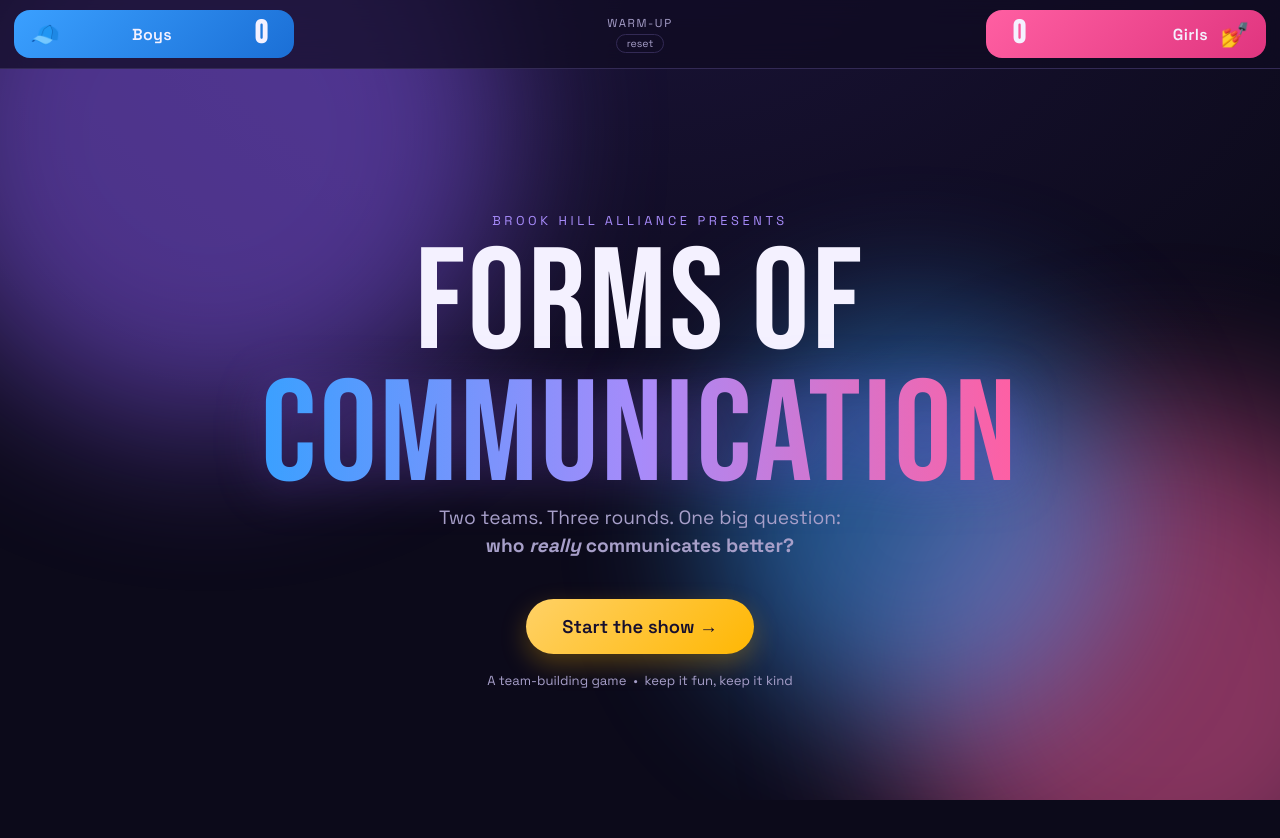
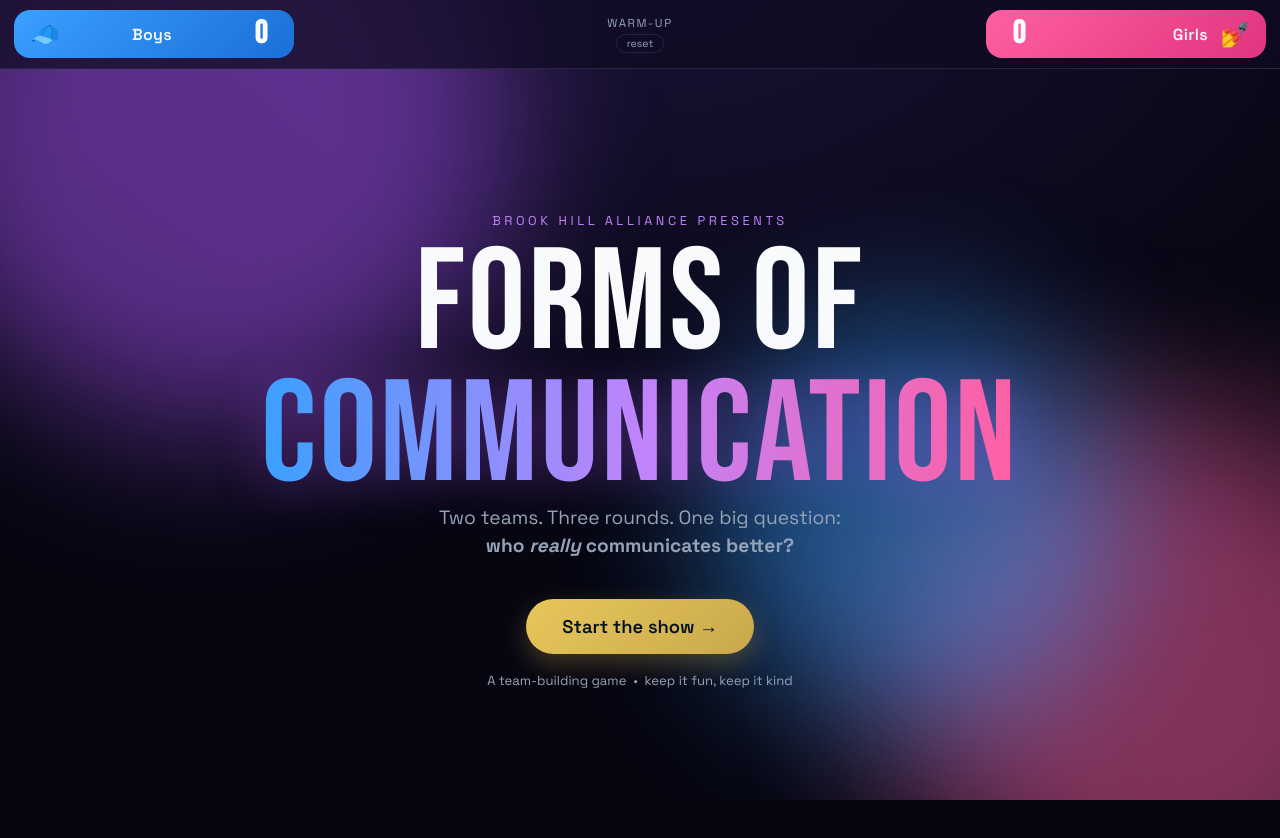
Before and after one commit to s3anzi3/brook-hill-forms-of-communication, a plain HTML site: page public/index.html in a window 1280 px wide. Drawn offline with Linux system fonts and the light colour scheme.

Commit message:
Re-theme site to Brook Hill Alliance brand palette
Adopt BHA colors throughout: dark navy #060611, signature gold
#E7C75A/#C9A84C, violet #a855f7, #f8fafc text. Team blue/pink kept
for identity. Confetti/effects updated to match.

Co-Authored-By: Claude Opus 4.8 <noreply@anthropic.com>

```diff
--- a/public/app.js
+++ b/public/app.js
@@ -318,7 +318,7 @@
   addEventListener('resize', sizeCanvas); sizeCanvas();
 
   function confetti() {
-    const colors = ['#ffd166', '#8b5cf6', '#3aa0ff', '#ff5fa2', '#37d67a'];
+    const colors = ['#E7C75A', '#a855f7', '#3aa0ff', '#ff5fa2', '#4ade80'];
     for (let i = 0; i < 160; i++) {
       pieces.push({
         x: Math.random() * canvas.width,
@@ -352,7 +352,7 @@
     const rect = el.getBoundingClientRect();
     const cx = rect.left + rect.width / 2;
     const cy = rect.top + rect.height / 2;
-    const colors = ['#ffd166', '#8b5cf6', '#37d67a', '#3aa0ff', '#ff5fa2'];
+    const colors = ['#E7C75A', '#a855f7', '#4ade80', '#3aa0ff', '#ff5fa2'];
     for (let i = 0; i < 24; i++) {
       pieces.push({
         x: cx, y: cy, r: 4 + Math.random() * 5,
--- a/public/styles.css
+++ b/public/styles.css
@@ -1,23 +1,25 @@
 /* ===== Forms of Communication — Brook Hill Alliance ===== */
 :root{
-  --bg:#0c0a1a;
-  --bg2:#141026;
-  --ink:#f4f1ff;
-  --muted:#a79fc9;
-  --gold:#ffd166;
-  --purple:#8b5cf6;
-  --purple-2:#a78bfa;
+  /* Brook Hill Alliance brand: dark navy + gold + violet */
+  --bg:#060611;
+  --bg2:#0d0d1c;
+  --ink:#f8fafc;
+  --muted:#94a3b8;
+  --gold:#E7C75A;
+  --gold-2:#C9A84C;
+  --purple:#a855f7;
+  --purple-2:#c084fc;
   --boys:#3aa0ff;
   --boys-2:#1b6fd6;
   --girls:#ff5fa2;
   --girls-2:#e0357f;
-  --card:#1c1636;
-  --card-2:#241b45;
-  --line:#332a55;
-  --ok:#37d67a;
-  --skip:#ff7a7a;
+  --card:#0d0d1c;
+  --card-2:#14142a;
+  --line:#26263f;
+  --ok:#4ade80;
+  --skip:#fca5a5;
   --radius:20px;
-  --shadow:0 24px 60px rgba(0,0,0,.45);
+  --shadow:0 24px 60px rgba(0,0,0,.55);
 }
 
 *{box-sizing:border-box}
@@ -82,7 +84,7 @@ body{
 /* ---------- typography / shared ---------- */
 .kicker{
   display:inline-block;font-size:.74rem;letter-spacing:.22em;text-transform:uppercase;
-  color:var(--gold);border:1px solid rgba(255,209,102,.35);border-radius:30px;
+  color:var(--gold);border:1px solid rgba(231,199,90,.35);border-radius:30px;
   padding:5px 14px;margin-bottom:18px;
 }
 .kicker.boys-k{color:var(--boys);border-color:rgba(58,160,255,.4)}
@@ -97,16 +99,16 @@ h2{font-size:clamp(1.6rem,4.5vw,2.9rem);line-height:1.08;margin:0 0 14px;font-we
 .btn{
   font-family:inherit;font-weight:600;font-size:1rem;
   border:none;cursor:pointer;border-radius:40px;
-  padding:13px 26px;color:#160f2e;
-  background:linear-gradient(135deg,var(--gold),#ffb703);
-  box-shadow:0 10px 26px rgba(255,183,3,.28);
+  padding:13px 26px;color:#06121a;
+  background:linear-gradient(135deg,var(--gold),var(--gold-2));
+  box-shadow:0 10px 26px rgba(201,168,76,.3);
   transition:transform .12s ease, box-shadow .2s, filter .2s;
 }
 .btn:hover{transform:translateY(-2px);filter:brightness(1.05)}
 .btn:active{transform:translateY(0) scale(.97)}
 .btn-big{font-size:1.15rem;padding:16px 36px;margin-top:14px}
 .btn.ghost{background:transparent;color:var(--ink);border:1px solid var(--line);box-shadow:none}
-.btn.ghost:hover{border-color:var(--purple-2);background:rgba(139,92,246,.1)}
+.btn.ghost:hover{border-color:var(--purple-2);background:rgba(168,85,247,.1)}
 .btn.small{padding:9px 16px;font-size:.85rem}
 .btn.play{background:linear-gradient(135deg,var(--ok),#12a150);color:#04160b;box-shadow:0 10px 26px rgba(55,214,122,.25)}
 .btn.skip{background:linear-gradient(135deg,#ff9a9a,#ff5f5f);color:#2a0808;box-shadow:0 10px 26px rgba(255,95,95,.22)}
@@ -116,7 +118,7 @@ h2{font-size:clamp(1.6rem,4.5vw,2.9rem);line-height:1.08;margin:0 0 14px;font-we
 .eyebrow{color:var(--purple-2);letter-spacing:.28em;text-transform:uppercase;font-size:.8rem;margin:0 0 10px}
 .title-huge{font-family:'Bebas Neue',sans-serif;font-weight:400;line-height:.92;margin:0;font-size:clamp(3.2rem,15vw,9rem);letter-spacing:.02em}
 .title-huge .line{display:block}
-.title-huge .accent{background:linear-gradient(90deg,var(--boys),var(--purple-2),var(--girls));-webkit-background-clip:text;background-clip:text;color:transparent;filter:drop-shadow(0 6px 24px rgba(139,92,246,.35))}
+.title-huge .accent{background:linear-gradient(90deg,var(--boys),var(--purple-2),var(--girls));-webkit-background-clip:text;background-clip:text;color:transparent;filter:drop-shadow(0 6px 24px rgba(168,85,247,.35))}
 .reveal{opacity:0;transform:translateY(20px);animation:revealUp .7s ease forwards}
 .reveal.delay-1{animation-delay:.15s}
 .reveal.delay-2{animation-delay:.3s}
@@ -142,7 +144,7 @@ h2{font-size:clamp(1.6rem,4.5vw,2.9rem);line-height:1.08;margin:0 0 14px;font-we
 .slide p{color:var(--muted);font-size:clamp(1rem,2.6vw,1.25rem);line-height:1.55;max-width:640px;margin:0 auto}
 .kicker+h2{margin-top:4px}
 .chip-row{display:flex;flex-wrap:wrap;gap:10px;justify-content:center;margin-top:24px}
-.chip{background:rgba(139,92,246,.14);border:1px solid var(--line);border-radius:30px;padding:9px 16px;font-size:.9rem;color:var(--ink)}
+.chip{background:rgba(168,85,247,.14);border:1px solid var(--line);border-radius:30px;padding:9px 16px;font-size:.9rem;color:var(--ink)}
 .big-list{list-style:none;padding:0;margin:10px auto 0;max-width:560px;text-align:left;display:grid;gap:12px}
 .big-list li{background:rgba(255,255,255,.03);border:1px solid var(--line);border-radius:14px;padding:13px 16px;color:var(--muted);font-size:1.02rem}
 .big-list b{color:var(--ink)}
@@ -153,7 +155,7 @@ h2{font-size:clamp(1.6rem,4.5vw,2.9rem);line-height:1.08;margin:0 0 14px;font-we
 .rc small{color:var(--muted);font-size:.8rem;line-height:1.3}
 .rc-n{font-family:'Bebas Neue',sans-serif;font-size:1.8rem;width:44px;height:44px;border-radius:50%;display:grid;place-items:center;margin-bottom:4px}
 .rc-1 .rc-n{background:rgba(58,160,255,.2);color:var(--boys)}
-.rc-2 .rc-n{background:rgba(255,209,102,.2);color:var(--gold)}
+.rc-2 .rc-n{background:rgba(231,199,90,.2);color:var(--gold)}
 .rc-3 .rc-n{background:rgba(255,95,162,.2);color:var(--girls)}
 
 .slide-nav{display:flex;align-items:center;gap:18px;margin-top:22px}
@@ -173,7 +175,7 @@ h2{font-size:clamp(1.6rem,4.5vw,2.9rem);line-height:1.08;margin:0 0 14px;font-we
 .vs-card.boys{background:linear-gradient(150deg,var(--boys),var(--boys-2))}
 .vs-card.girls{background:linear-gradient(150deg,var(--girls),var(--girls-2))}
 .vs-emoji{font-size:2.6rem}
-.vs-bolt{font-family:'Bebas Neue',sans-serif;font-size:2.4rem;color:var(--gold);text-shadow:0 4px 20px rgba(255,209,102,.4)}
+.vs-bolt{font-family:'Bebas Neue',sans-serif;font-size:2.4rem;color:var(--gold);text-shadow:0 4px 20px rgba(231,199,90,.4)}
 .pop{opacity:0;animation:pop .55s cubic-bezier(.2,1.3,.4,1) forwards}
 .pop.delay-1{animation-delay:.18s}
 @keyframes pop{from{opacity:0;transform:scale(.6) translateY(20px)}to{opacity:1;transform:none}}
@@ -183,7 +185,7 @@ h2{font-size:clamp(1.6rem,4.5vw,2.9rem);line-height:1.08;margin:0 0 14px;font-we
 .round-head{display:flex;align-items:center;gap:14px;margin-bottom:20px}
 .round-badge{font-family:'Bebas Neue',sans-serif;font-size:1rem;letter-spacing:.08em;padding:6px 14px;border-radius:30px}
 .round-badge.r1{background:rgba(58,160,255,.2);color:var(--boys)}
-.round-badge.r2{background:rgba(255,209,102,.2);color:var(--gold)}
+.round-badge.r2{background:rgba(231,199,90,.2);color:var(--gold)}
 .round-badge.r3{background:rgba(255,95,162,.2);color:var(--girls)}
 .round-head h2{margin:0}
 .round-body{display:grid;grid-template-columns:1.1fr .9fr;gap:26px;align-items:start}
@@ -192,7 +194,7 @@ h2{font-size:clamp(1.6rem,4.5vw,2.9rem);line-height:1.08;margin:0 0 14px;font-we
 .rule-list{list-style:none;padding:0;margin:0 0 16px;display:grid;gap:9px}
 .rule-list li{background:rgba(255,255,255,.03);border:1px solid var(--line);border-radius:12px;padding:11px 13px;font-size:.94rem;color:var(--muted);line-height:1.4}
 .rule-list b{color:var(--ink)}
-.prompt-out{margin-top:14px;padding:16px;border-radius:14px;background:rgba(255,209,102,.1);border:1px dashed var(--gold);font-size:1.25rem;font-weight:600;text-align:center;animation:pop .4s ease}
+.prompt-out{margin-top:14px;padding:16px;border-radius:14px;background:rgba(231,199,90,.1);border:1px dashed var(--gold);font-size:1.25rem;font-weight:600;text-align:center;animation:pop .4s ease}
 .prompt-out small{display:block;color:var(--muted);font-weight:400;font-size:.8rem;margin-top:4px}
 
 /* round 3 door task */
@@ -238,7 +240,7 @@ h2{font-size:clamp(1.6rem,4.5vw,2.9rem);line-height:1.08;margin:0 0 14px;font-we
 .score-mini{margin-top:8px;color:var(--muted);font-size:.95rem;background:rgba(255,255,255,.03);border:1px solid var(--line);border-radius:12px;padding:10px 14px;text-align:center}
 .score-mini b{color:var(--ink)}
 .hup-timerrow{display:flex;align-items:center;gap:14px;flex-wrap:wrap;justify-content:center;width:100%}
-.mini-timer{font-family:'Bebas Neue',sans-serif;font-size:2rem;background:rgba(255,209,102,.12);color:var(--gold);border-radius:12px;padding:4px 16px}
+.mini-timer{font-family:'Bebas Neue',sans-serif;font-size:2rem;background:rgba(231,199,90,.12);color:var(--gold);border-radius:12px;padding:4px 16px}
 .mini-timer.danger{color:var(--girls);background:rgba(255,95,162,.12);animation:pulse .6s infinite}
 
 .round-foot{display:flex;justify-content:space-between;margin-top:24px;gap:12px}
@@ -251,7 +253,7 @@ h2{font-size:clamp(1.6rem,4.5vw,2.9rem);line-height:1.08;margin:0 0 14px;font-we
 .fs b{font-size:1.2rem}
 .fs-num{font-family:'Bebas Neue',sans-serif;font-size:3.6rem;line-height:1}
 .fs.win{outline:3px solid var(--gold);outline-offset:4px;animation:winGlow 1.4s ease infinite}
-@keyframes winGlow{0%,100%{box-shadow:0 0 0 rgba(255,209,102,.5)}50%{box-shadow:0 0 40px rgba(255,209,102,.55)}}
+@keyframes winGlow{0%,100%{box-shadow:0 0 0 rgba(231,199,90,.5)}50%{box-shadow:0 0 40px rgba(231,199,90,.55)}}
 .winner-line{margin:6px 0 18px}
 .moral{max-width:640px;margin:0 auto 24px;background:rgba(255,255,255,.03);border:1px solid var(--line);border-radius:16px;padding:20px 22px}
 .moral p{color:var(--muted);line-height:1.6;margin:0}
```
